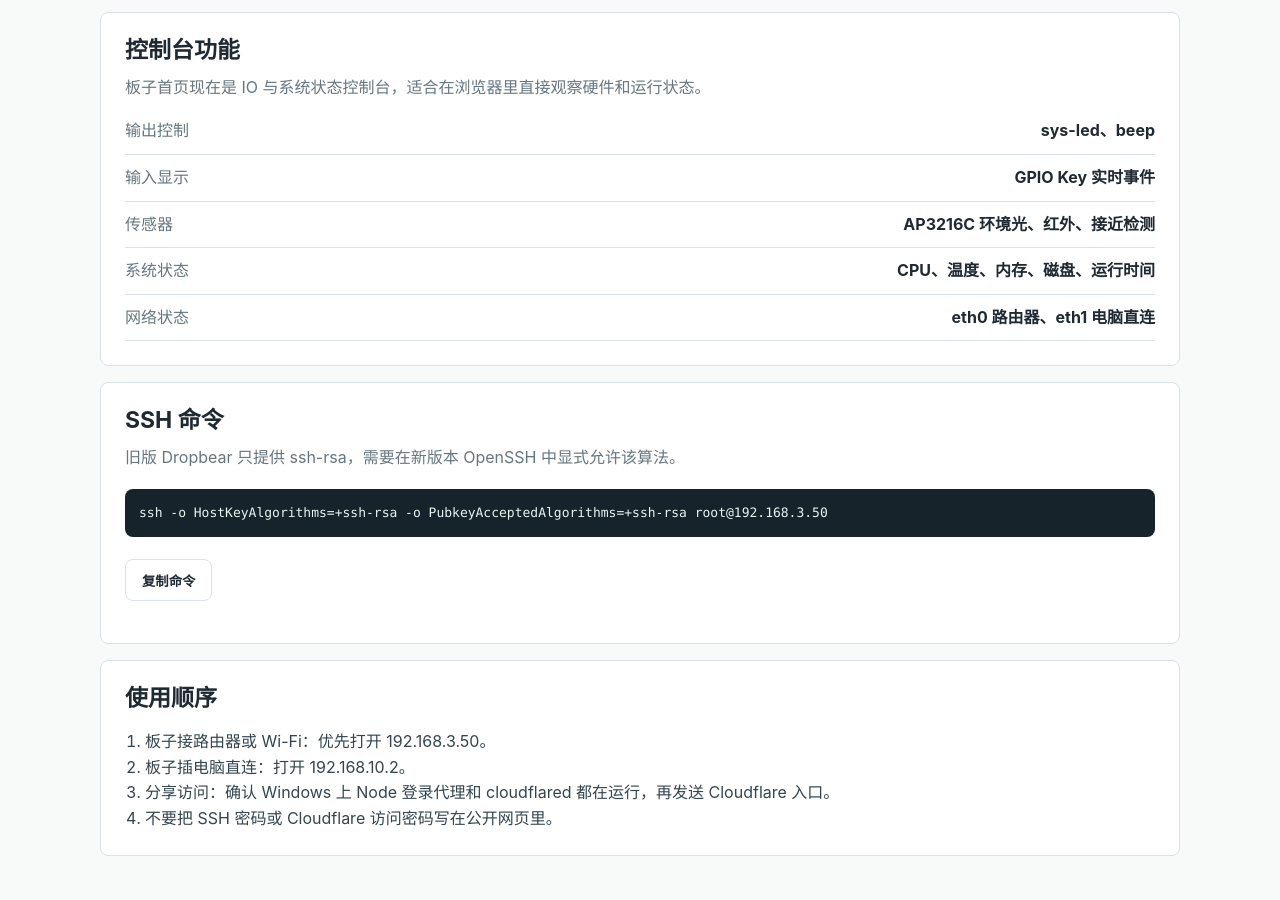
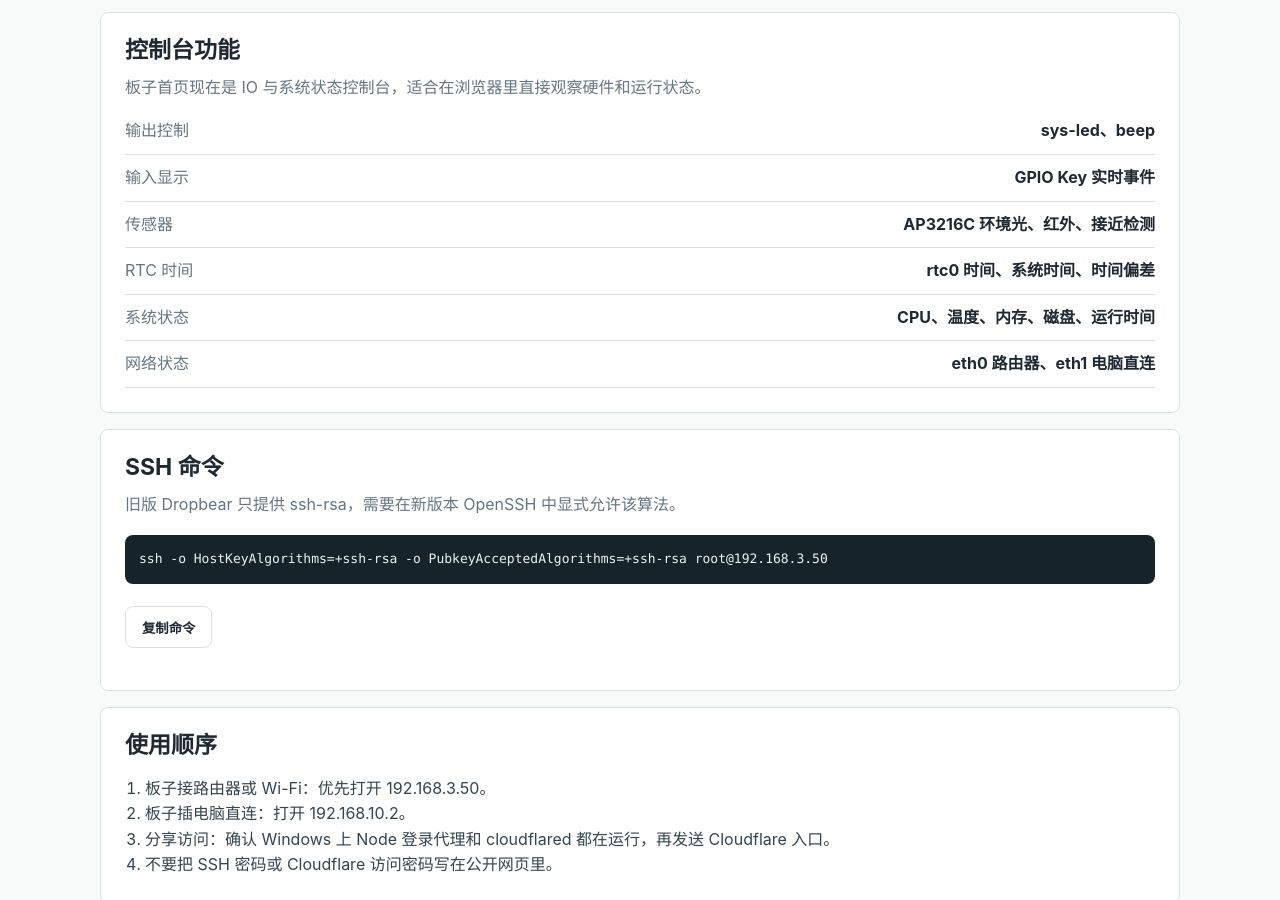
Before and after one commit to single5240/single5240.github.io, a Jekyll site: the page board.html, which Jekyll copies as it is, in a window 1280 px wide and 900 px high, scrolled down 813 px. Built offline with Jekyll 4.4.1, drawn with Linux system fonts in a browser that asks for light colours.

Commit message:
Document board RTC time module

```diff
--- a/board.html
+++ b/board.html
@@ -283,6 +283,7 @@
             <li><span>输出控制</span><strong>sys-led、beep</strong></li>
             <li><span>输入显示</span><strong>GPIO Key 实时事件</strong></li>
             <li><span>传感器</span><strong>AP3216C 环境光、红外、接近检测</strong></li>
+            <li><span>RTC 时间</span><strong>rtc0 时间、系统时间、时间偏差</strong></li>
             <li><span>系统状态</span><strong>CPU、温度、内存、磁盘、运行时间</strong></li>
             <li><span>网络状态</span><strong>eth0 路由器、eth1 电脑直连</strong></li>
           </ul>
```
